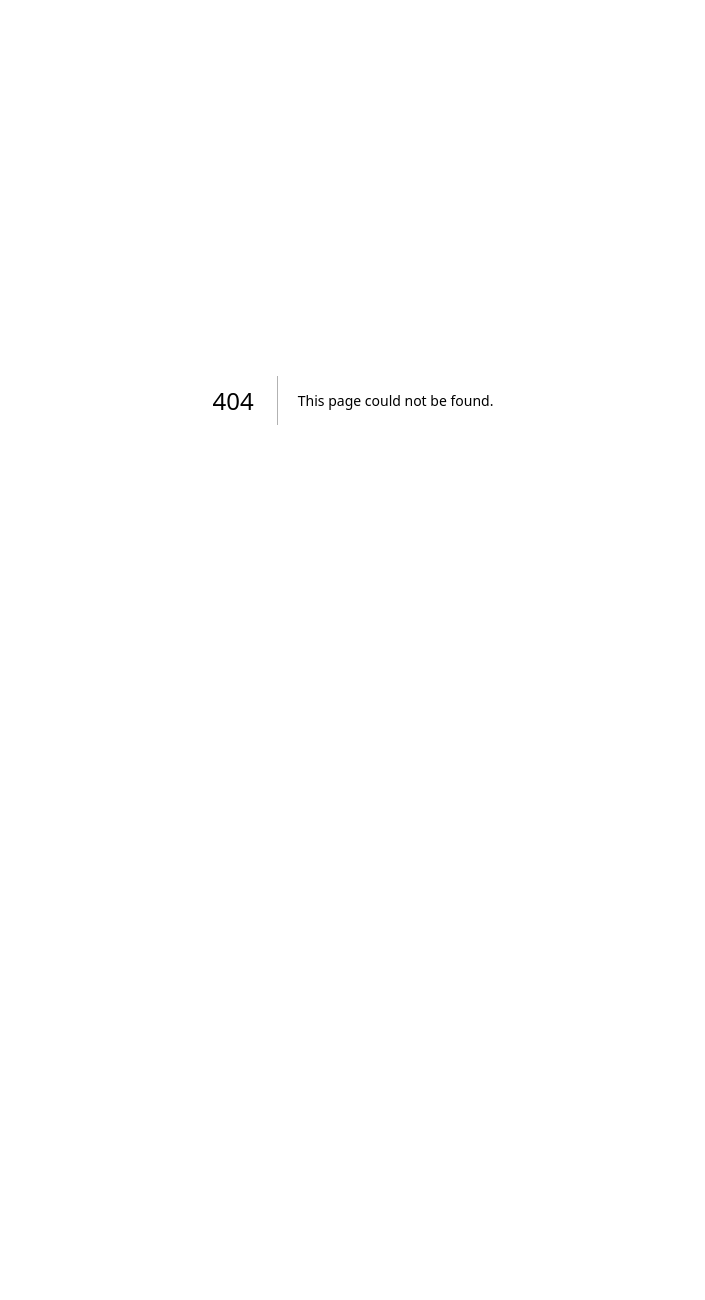
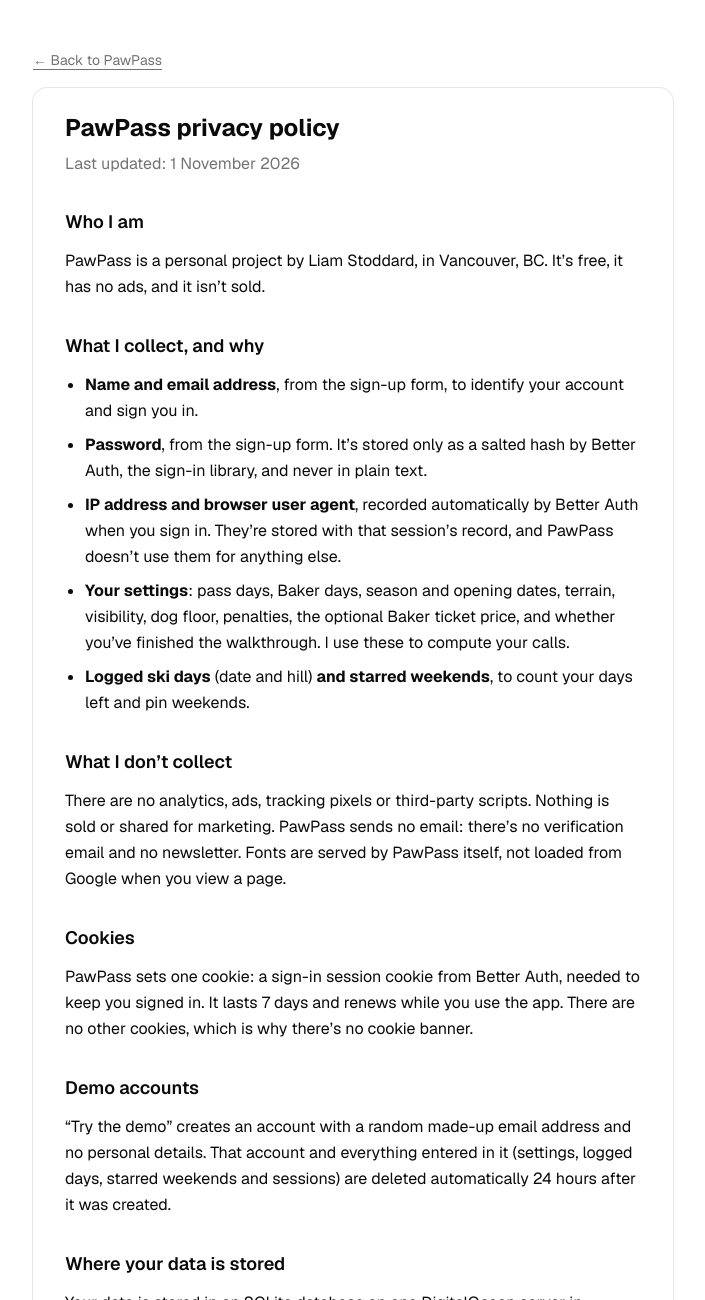
Before and after one commit to lstod/pawpass, a Next.js app: page /privacy in a window 1280 px wide. Before the commit this address had no page. Shown: the top 1300 px of the page, without its empty margins (287-992 px from the left). Before the commit the page ends 800 px from the top, so only its background shows below. Built offline with nearby package versions, Linux system fonts and the light colour scheme.

Commit message:
Add the privacy policy page
It lists what PawPass stores and why, how long it's kept, and how to
have it deleted; reachable signed out and linked from login and settings.

```diff
--- /dev/null
+++ b/src/app/privacy/page.tsx
@@ -0,0 +1,153 @@
+import type { Metadata } from "next";
+import Link from "next/link";
+
+import { Card } from "@/components/ui/card";
+
+export const metadata: Metadata = {
+  title: "Privacy · PawPass",
+};
+
+const h2 = "mt-8 text-lg font-semibold";
+const p = "mt-3 leading-relaxed";
+const ul = "mt-3 list-disc space-y-2 pl-5 leading-relaxed";
+const link = "font-medium underline underline-offset-4 break-words";
+
+export default function PrivacyPage() {
+  return (
+    <main className="mx-auto w-full max-w-2xl px-4 py-8 sm:py-12">
+      <p>
+        <Link href="/" className="text-sm text-muted-foreground underline underline-offset-4">
+          ← Back to PawPass
+        </Link>
+      </p>
+
+      <Card className="mt-4 gap-0 px-5 py-6 text-sm sm:px-8 sm:text-base">
+        <h1 className="text-2xl font-bold">PawPass privacy policy</h1>
+        <p className="mt-2 text-muted-foreground">Last updated: 1 November 2026</p>
+
+        <h2 className={h2}>Who I am</h2>
+        <p className={p}>
+          PawPass is a personal project by Liam Stoddard, in Vancouver, BC. It’s free, it has
+          no ads, and it isn’t sold.
+        </p>
+
+        <h2 className={h2}>What I collect, and why</h2>
+        <ul className={ul}>
+          <li>
+            <strong>Name and email address</strong>, from the sign-up form, to identify your
+            account and sign you in.
+          </li>
+          <li>
+            <strong>Password</strong>, from the sign-up form. It’s stored only as a salted hash
+            by Better Auth, the sign-in library, and never in plain text.
+          </li>
+          <li>
+            <strong>IP address and browser user agent</strong>, recorded automatically by Better
+            Auth when you sign in. They’re stored with that session’s record, and PawPass
+            doesn’t use them for anything else.
+          </li>
+          <li>
+            <strong>Your settings</strong>: pass days, Baker days, season and opening dates,
+            terrain, visibility, dog floor, penalties, the optional Baker ticket price, and
+            whether you’ve finished the walkthrough. I use these to compute your calls.
+          </li>
+          <li>
+            <strong>Logged ski days</strong> (date and hill) <strong>and starred weekends</strong>,
+            to count your days left and pin weekends.
+          </li>
+        </ul>
+
+        <h2 className={h2}>What I don’t collect</h2>
+        <p className={p}>
+          There are no analytics, ads, tracking pixels or third-party scripts. Nothing is sold
+          or shared for marketing. PawPass sends no email: there’s no verification email and no
+          newsletter. Fonts are served by PawPass itself, not loaded from Google when you view a
+          page.
+        </p>
+
+        <h2 className={h2}>Cookies</h2>
+        <p className={p}>
+          PawPass sets one cookie: a sign-in session cookie from Better Auth, needed to keep you
+          signed in. It lasts 7 days and renews while you use the app. There are no other
+          cookies, which is why there’s no cookie banner.
+        </p>
+
+        <h2 className={h2}>Demo accounts</h2>
+        <p className={p}>
+          “Try the demo” creates an account with a random made-up email address and no personal
+          details. That account and everything entered in it (settings, logged days, starred
+          weekends and sessions) are deleted automatically 24 hours after it was created.
+        </p>
+
+        <h2 className={h2}>Where your data is stored</h2>
+        <p className={p}>
+          Your data is stored in an SQLite database on one DigitalOcean server in Toronto,
+          Canada. The site is served over HTTPS, with a certificate from Let’s Encrypt, which
+          receives no user data. The server has no backups.
+        </p>
+
+        <h2 className={h2}>Server logs</h2>
+        <p className={p}>
+          The web server (nginx) logs each request’s IP address, time, the address requested
+          and the browser user agent, for security and troubleshooting. These logs rotate daily
+          and are deleted after 14 days. The app’s own logs record errors and system events, not
+          what you enter.
+        </p>
+
+        <h2 className={h2}>Other services</h2>
+        <p className={p}>
+          Weather data comes from Open-Meteo, fetched by the server on a schedule. None of your
+          data is sent to Open-Meteo or anyone else. The code is hosted on GitHub, which never
+          receives app data.
+        </p>
+
+        <h2 className={h2}>How long I keep it</h2>
+        <p className={p}>
+          I keep your account data until you ask me to delete it. Session records stay with your
+          account until you sign out or the account is deleted.
+        </p>
+
+        <h2 className={h2}>Your choices</h2>
+        <ul className={ul}>
+          <li>
+            <strong>See or change your data:</strong> your settings, logged days and starred
+            weekends are all visible and editable in the app.
+          </li>
+          <li>
+            <strong>Get a copy, or have your account deleted:</strong> email{" "}
+            <a href="mailto:lstodd@protonmail.com" className={link}>
+              lstodd@protonmail.com
+            </a>{" "}
+            from the address you signed up with. I’ll reply and act within 30 days. There’s no
+            delete button in the app.
+          </li>
+          <li>
+            <strong>Questions about this policy:</strong> open an issue on GitHub at{" "}
+            <a href="https://github.com/lstod/pawpass/issues" className={link}>
+              github.com/lstod/pawpass/issues
+            </a>
+            . Issues are public, so don’t put your email address or other personal details in
+            one. Email me about anything to do with your own account.
+          </li>
+          <li>
+            <strong>Complaints:</strong> you can also contact the Office of the Information and
+            Privacy Commissioner for British Columbia at{" "}
+            <a href="https://www.oipc.bc.ca" className={link}>
+              oipc.bc.ca
+            </a>
+            .
+          </li>
+        </ul>
+
+        <h2 className={h2}>Children</h2>
+        <p className={p}>PawPass isn’t meant for children under 13.</p>
+
+        <h2 className={h2}>Changes</h2>
+        <p className={p}>
+          The date at the top shows when this policy last changed, and every change is visible
+          in the project’s history on GitHub.
+        </p>
+      </Card>
+    </main>
+  );
+}
```
